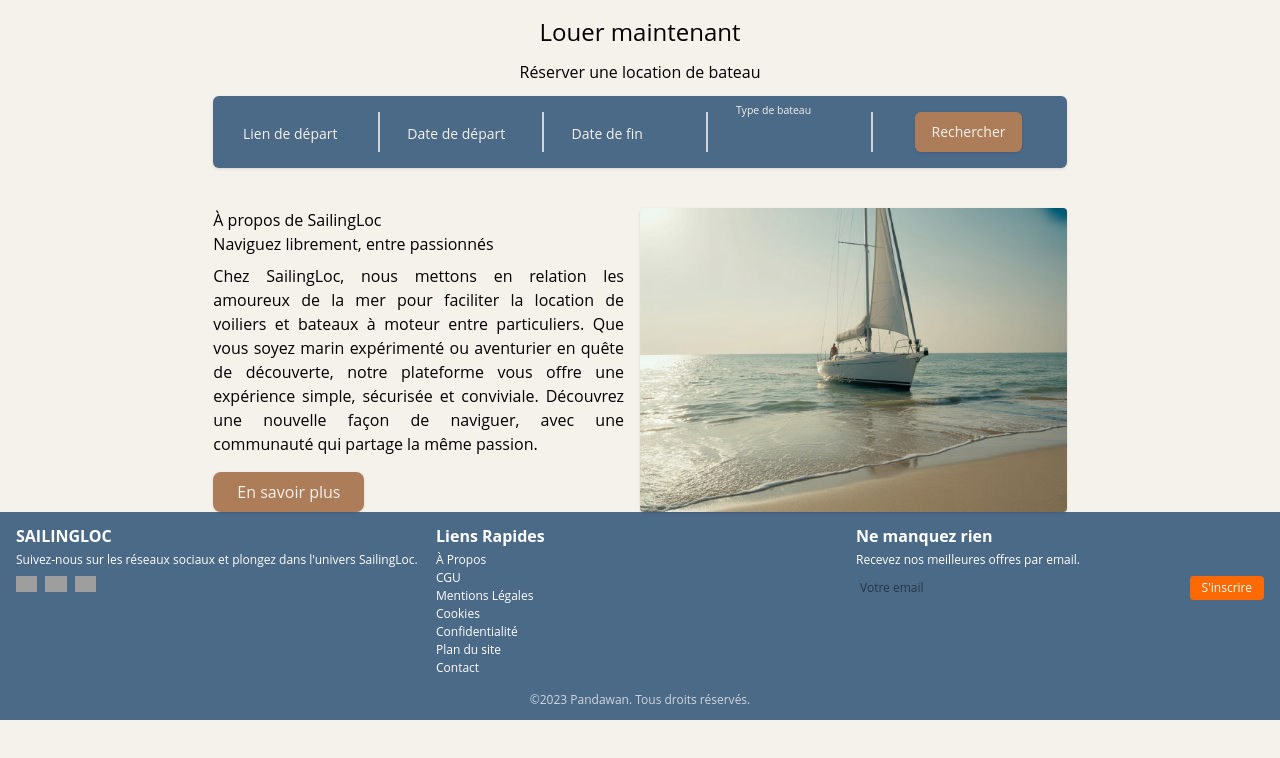
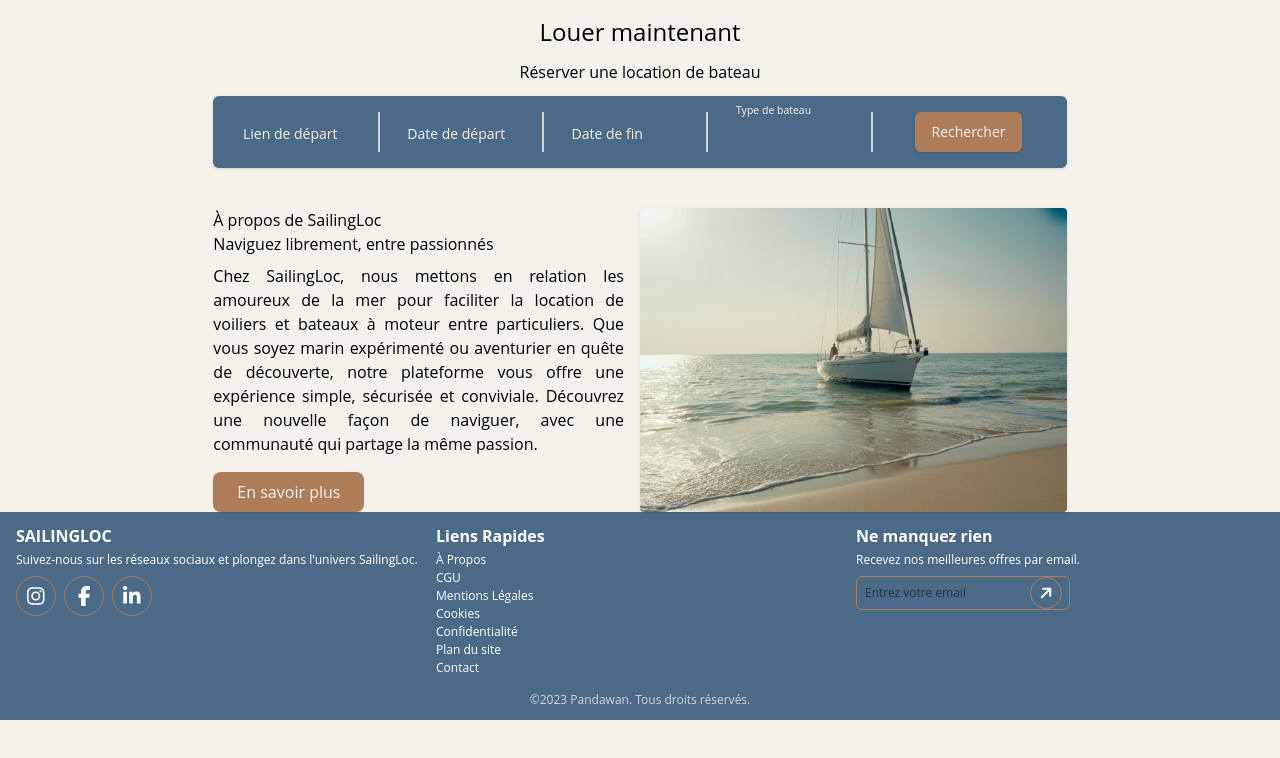
Before and after one commit to Yass8/DEVO23-G4-SAILINGLOC, a React (Vite) app in the folder front/: page /home in a window 1280 px wide. Shown: the top 758 px of the page. Built offline with nearby package versions, Linux system fonts and the light colour scheme; grey boxes are pictures that could not be loaded; a web font is replaced by a local one.

Commit message:
feat: update Footer component with social media icons and improved email subscription form

```diff
--- a/front/src/Client/components/footer.jsx
+++ b/front/src/Client/components/footer.jsx
@@ -1,3 +1,8 @@
+import React from 'react';
+import { FontAwesomeIcon } from '@fortawesome/react-fontawesome';
+import { faInstagram, faFacebookF, faLinkedinIn } from '@fortawesome/free-brands-svg-icons';
+import { faArrowRight } from '@fortawesome/free-solid-svg-icons';
+
 const Footer = () => {
   return (
     <footer className="text-white py-3 px-4" style={{ backgroundColor: '#4B6A88' }}>
@@ -7,9 +12,15 @@ const Footer = () => {
           <h2 className="text-base font-bold mb-1">SAILINGLOC</h2>
           <p className="text-xs">Suivez-nous sur les réseaux sociaux et plongez dans l'univers SailingLoc.</p>
           <div className="flex gap-2 mt-2">
-            <a href="#"><img src="/instagram-icon.png" alt="Instagram" className="h-4" /></a>
-            <a href="#"><img src="/facebook-icon.png" alt="Facebook" className="h-4" /></a>
-            <a href="#"><img src="/linkedin-icon.png" alt="LinkedIn" className="h-4" /></a>
+            <a href="#" className="w-10 h-10 flex items-center justify-center rounded-full border border-[#AD7C59]">
+              <FontAwesomeIcon icon={faInstagram} className="text-white text-xl" />
+            </a>
+            <a href="#" className="w-10 h-10 flex items-center justify-center rounded-full border border-[#AD7C59]">
+              <FontAwesomeIcon icon={faFacebookF} className="text-white text-xl" />
+            </a>
+            <a href="#" className="w-10 h-10 flex items-center justify-center rounded-full border border-[#AD7C59]">
+              <FontAwesomeIcon icon={faLinkedinIn} className="text-white text-xl" />
+            </a>
           </div>
         </div>
 
@@ -26,22 +37,26 @@ const Footer = () => {
           </ul>
         </div>
 
-
         <div>
           <h2 className="text-base font-bold mb-1">Ne manquez rien</h2>
           <p className="text-xs">Recevez nos meilleures offres par email.</p>
           <form className="mt-2 flex flex-col sm:flex-row gap-1">
+            <div className="relative flex items-center">
+              <div className="relative w-full max-w-xs">
                 <input
                   type="email"
-              placeholder="Votre email"
-              className="p-1 text-xs rounded text-black flex-1"
+                  placeholder="Entrez votre email"
+                  className="w-full p-2 pr-12 text-xs text-black rounded-md border"
+                  style={{ borderColor: '#AD7C59' }}
                 />
                 <button
                   type="submit"
-              className="bg-orange-500 hover:bg-orange-600 transition text-white px-3 py-1 rounded text-xs"
+                  className="absolute top-1/2 right-2 -translate-y-1/2 w-8 h-8 flex items-center justify-center rounded-full border border-[#AD7C59] bg-transparent"
                 >
-              S'inscrire
+                  <FontAwesomeIcon icon={faArrowRight} className="text-white text-base" style={{ transform: 'rotate(-45deg)' }} />
                 </button>
+              </div>
+            </div>
           </form>
         </div>
       </div>
```
Lines whose indentation alone changed are shown as unchanged.
